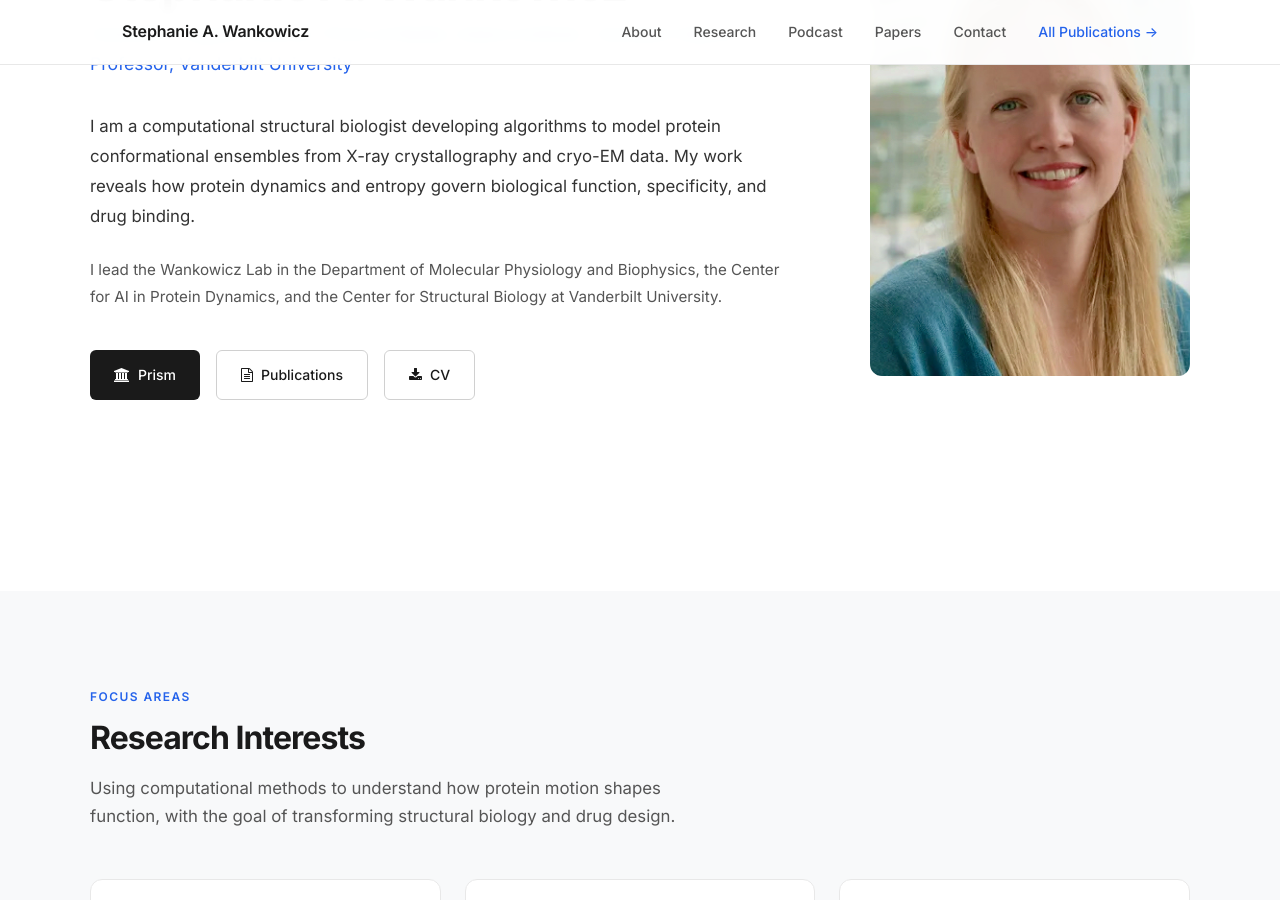
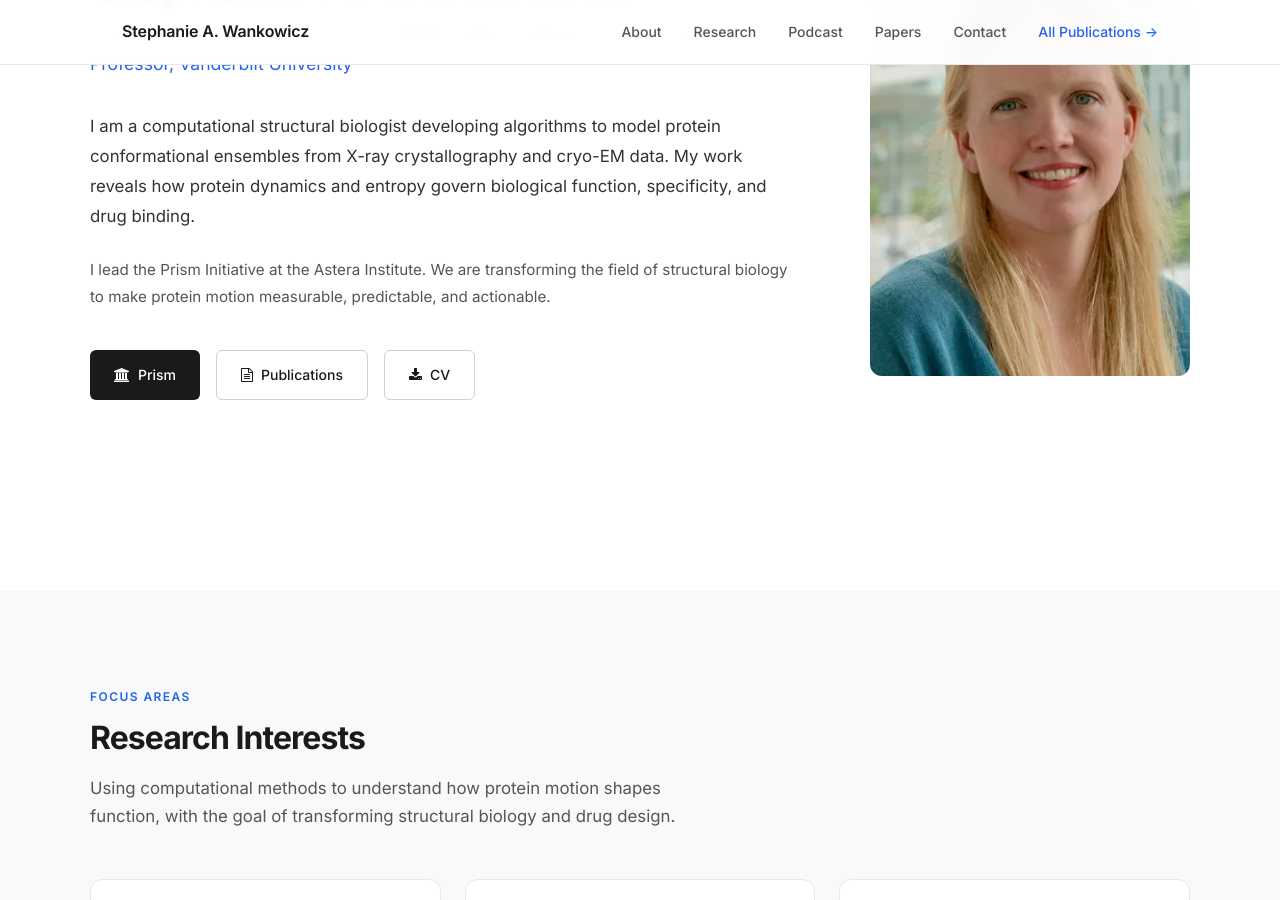
Before and after one commit to stephaniewankowicz/stephaniewankowicz.github.io, a Jekyll site: the page built from index.md, in a window 1280 px wide and 900 px high, scrolled down 309 px. Built offline with Jekyll 4.4.1, drawn with Linux system fonts in a browser that asks for light colours; nearby versions of some CDN libraries.

Commit message:
Update about bio to reference Prism Initiative at Astera Institute
Co-Authored-By: Claude Sonnet 4.6 <noreply@anthropic.com>

```diff
--- a/_layouts/home.html
+++ b/_layouts/home.html
@@ -57,7 +57,7 @@
             I am a computational structural biologist developing algorithms to model protein conformational ensembles from X-ray crystallography and cryo-EM data. My work reveals how protein dynamics and entropy govern biological function, specificity, and drug binding.
           </p>
           <p class="about-bio-secondary">
-            I lead the Wankowicz Lab in the Department of Molecular Physiology and Biophysics, the Center for AI in Protein Dynamics, and the Center for Structural Biology at Vanderbilt University.
+            I lead the Prism Initiative at the Astera Institute. We are transforming the field of structural biology to make protein motion measurable, predictable, and actionable.
           </p>
           <div class="about-links">
             <a href="https://prismscience.org" class="btn-primary" target="_blank">
```
